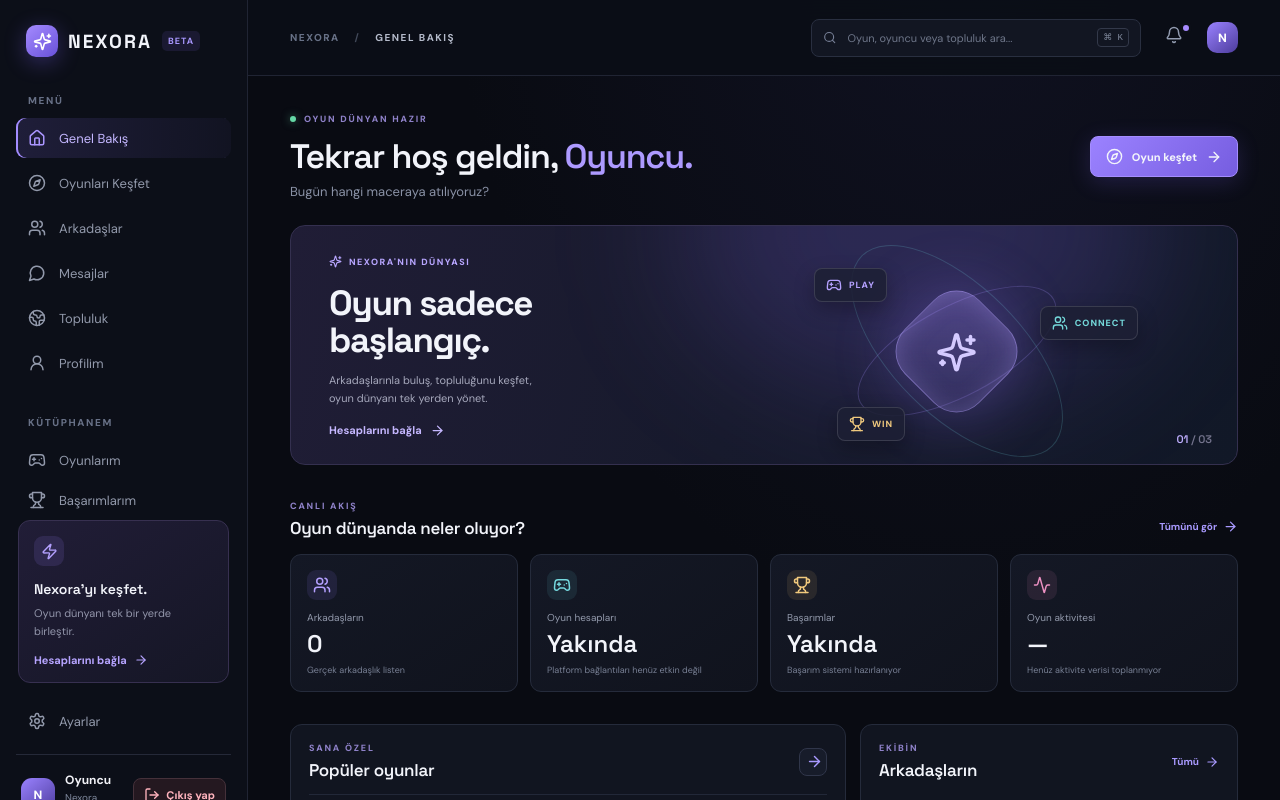
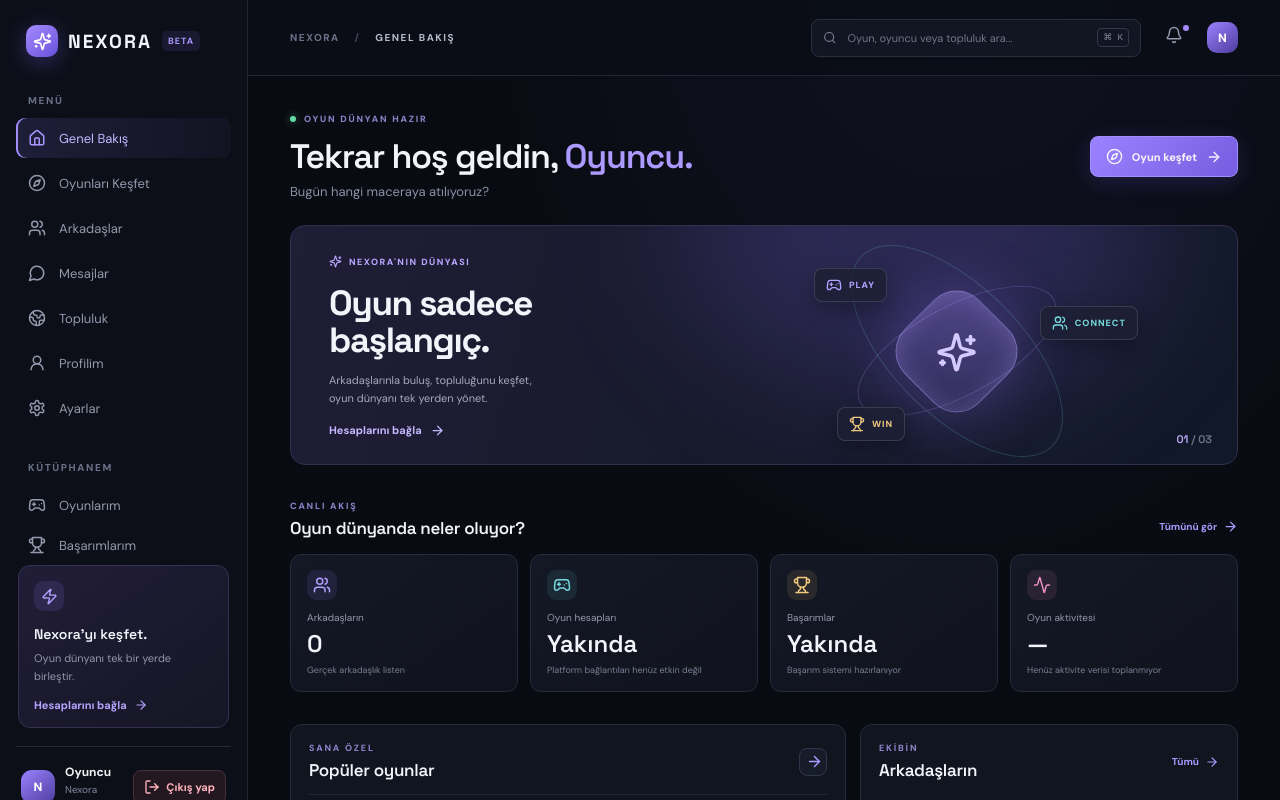
Before and after one commit to hasanmeteyetisir142-wq/Nexora, a Next.js app: page / in a window 1280 px wide. Shown: the top 800 px of the page. Built offline with nearby package versions, Linux system fonts and the light colour scheme; no server answers.

Commit message:
Link dashboard settings to privacy page

```diff
--- a/app/page.tsx
+++ b/app/page.tsx
@@ -18,6 +18,7 @@ const nav = [
   { label: "Mesajlar", icon: MessageCircle, href: "/messages" },
   { label: "Topluluk", icon: Globe2 },
   { label: "Profilim", icon: UserRound, href: "/profile" },
+  { label: "Ayarlar", icon: Settings, href: "/settings" },
 ];
 const games = [
   { name: "VALORANT", genre: "Taktiksel FPS", tone: "red", mark: "V" },
@@ -94,7 +95,7 @@ export default function Dashboard() {
         <button className="nav-item" onClick={() => select("Başarımlar")}><Trophy size={18}/><span>Başarımlarım</span></button>
         <div className="sidebar-bottom">
           <div className="upgrade-card"><div className="upgrade-icon"><Zap size={17}/></div><strong>Nexora'yı keşfet.</strong><p>Oyun dünyanı tek bir yerde birleştir.</p><button onClick={() => select("Hesaplarım")}>Hesaplarını bağla <ArrowRight size={14}/></button></div>
-          <button className="nav-item settings" onClick={() => select("Ayarlar")}><Settings size={18}/><span>Ayarlar</span></button>
+
           <div className="profile-mini"><div className="avatar avatar-user">{accountInitial}</div><div className="profile-text"><b>{accountName}</b><span>Nexora oyuncusu</span></div><button className="logout-mini" onClick={handleSignOut} disabled={signingOut} aria-label="Çıkış yap" title="Çıkış yap"><LogOut size={16}/><span>{signingOut ? "Çıkılıyor..." : "Çıkış yap"}</span></button></div>
         </div>
       </aside>
```
